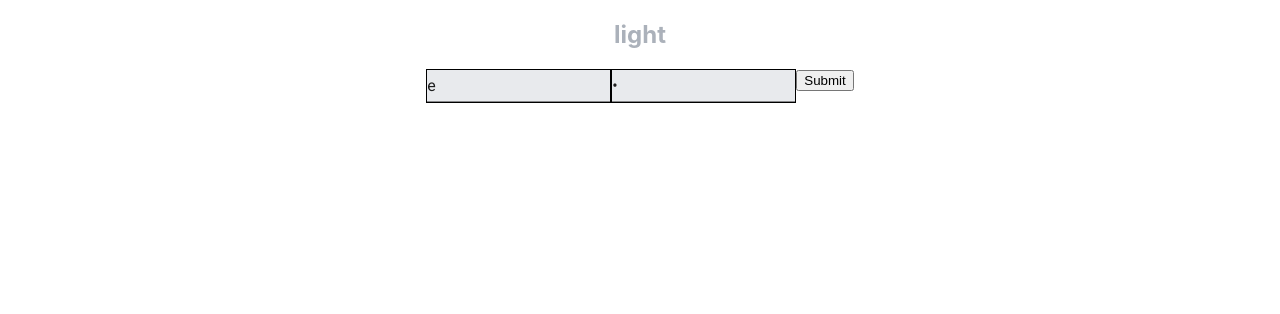
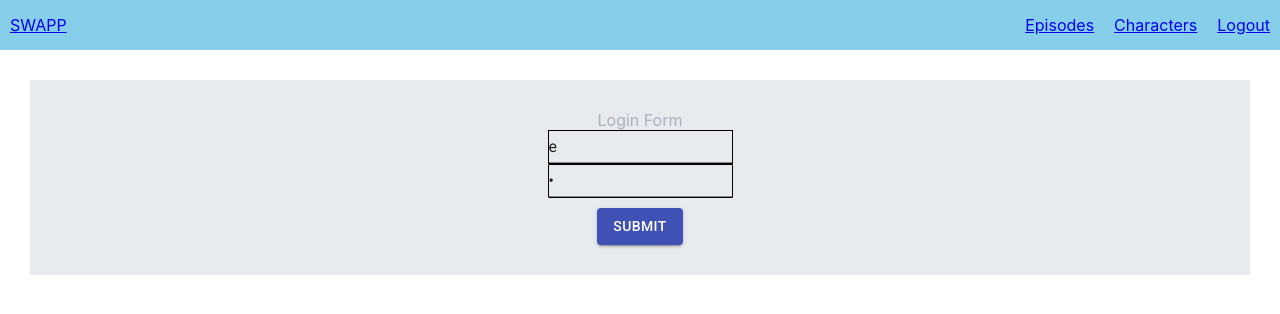
Before and after one commit to plamen1982/star-wars-react-master-class-the-project, a React (Create React App) app: page /login in a window 1280 px wide. Shown: the top 314 px of the page. Built offline with nearby package versions, Linux system fonts and the light colour scheme; the HTML template or start-up script is replaced by a standard one.

Commit message:
connect details with routing

```diff
--- a/src/App.js
+++ b/src/App.js
@@ -1,6 +1,8 @@
 import React from 'react';
 import './App.css';
 import { BrowserRouter as Router, Switch, Route } from 'react-router-dom';
+import { makeStyles } from '@material-ui/core/styles';
+
 import {
   Home,
   Login,
@@ -8,28 +10,32 @@ import {
   Starship,
   Episodes,
 } from './components/screens';
-
+import {} from './styles/commonColors';
 import {
   EpisodeDetails,
   CharacterDetails,
   StarshipDetails,
+  Header,
 } from './components/presentational';
 import ThemeContext from './contexts/ThemeContext';
 import useTheme from './hooks/useTheme';
+const useStyles = makeStyles(() => ({
+  container: {
+    display: 'flex',
+    justifyContent: 'center',
+    alignItems: 'center',
+    flexDirection: 'column',
+    alignContent: 'center',
+  },
+}));
 function App() {
-  const styles = {
-    container: {
-      display: 'flex',
-      justifyContent: 'center',
-      alignItems: 'center',
-    },
-  };
   const { currentTheme, toggleTheme } = useTheme();
-
+  const classes = useStyles();
   return (
-    <div className="App" style={styles.container}>
+    <div className="App" classes={classes.container}>
       <ThemeContext.Provider value={{ currentTheme, toggleTheme }}>
         <Router>
+          <Header classes={classes.header} />
           <Switch>
             <Route exact path="/" component={Home}></Route>
             <Route exact path="/login" component={Login}></Route>
--- a/src/components/containers/StarWarsList.js
+++ b/src/components/containers/StarWarsList.js
@@ -4,13 +4,12 @@ import { makeStyles } from '@material-ui/core/styles';
 import StarWarsCard from '../presentational/StarWarsCard';
 import * as data from '../../allFilms.json';
 
-const useStyles = makeStyles(theme => ({
+const useStyles = makeStyles(() => ({
   root: {
     display: 'flex',
     flexWrap: 'wrap',
-    justifyContent: 'center',
+    justifyContent: 'space-around',
     alignContent: 'center',
-    width: 1000,
   },
 }));
 
--- a/src/components/presentational/EpisodeDetails.js
+++ b/src/components/presentational/EpisodeDetails.js
@@ -1,6 +1,16 @@
 import React from 'react';
+import * as data from '../../allFilms.json';
+import StarWarsCard from './StarWarsCard';
 
 const EpisodeDetails = props => {
-  return <h1>EpisodesDetails</h1>;
+  const {
+    match: {
+      params: { episodeId },
+    },
+  } = props;
+  const { allFilms } = data;
+
+  const currentEpisode = allFilms.find(episode => episode.id === episodeId);
+  return <StarWarsCard data={currentEpisode} />;
 };
 export default EpisodeDetails;
--- a/src/components/presentational/Header.js
+++ b/src/components/presentational/Header.js
@@ -1,6 +1,46 @@
 import React from 'react';
+import { withRouter, NavLink } from 'react-router-dom';
 
-const Header = props => {
-  return <Header />;
+const Header = () => {
+  const styles = {
+    container: {
+      display: 'flex',
+      justifyContent: 'space-between',
+      width: '100%',
+      paddingTop: 5,
+      paddingBottom: 5,
+      backgroundColor: 'skyblue',
+      color: 'white',
+    },
+    rightHeader: {
+      display: 'flex',
+      tabs: {
+        padding: 10,
+      },
+    },
+    leftHeader: {
+      tabs: {
+        padding: 10,
+      },
+    },
+  };
+  return (
+    <div style={styles.container}>
+      <NavLink to="/" style={styles.leftHeader.tabs}>
+        SWAPP
+      </NavLink>
+      <div style={styles.rightHeader}>
+        <NavLink to="/episodes" style={styles.rightHeader.tabs}>
+          Episodes
+        </NavLink>
+        <NavLink to="/characters" style={styles.rightHeader.tabs}>
+          Characters
+        </NavLink>
+        <NavLink to="/logout" style={styles.rightHeader.tabs}>
+          Logout
+        </NavLink>
+      </div>
+    </div>
+  );
 };
-export default Header;
+export default withRouter(Header);
--- a/src/components/presentational/StarWarsCard.js
+++ b/src/components/presentational/StarWarsCard.js
@@ -4,14 +4,14 @@ import {
   Card,
   CardActions,
   CardContent,
-  CardHeader,
   Button,
   Typography,
 } from '@material-ui/core';
+import { Link } from 'react-router-dom';
 
 const useStyles = makeStyles({
   card: {
-    maxWidth: '30%',
+    maxWidth: '25%',
     margin: '1%',
   },
   title: {
@@ -22,13 +22,15 @@ const useStyles = makeStyles({
   },
 });
 
-export default function StarWarsCard({ data, styles = {} }) {
+export default function StarWarsCard({ data }) {
   const classes = useStyles();
 
   return (
     <Card className={classes.card}>
-      <CardHeader title={data.title} />
       <img src={data.imageUrl} alt="url" />
+      <div>
+        <Link to={`/episodes/${data.id}`}>{data.title}</Link>
+      </div>
       <CardContent>
         <Typography
           className={classes.title}
--- a/src/components/screens/Login.js
+++ b/src/components/screens/Login.js
@@ -1,22 +1,16 @@
 import React, { useContext, useEffect, useState } from 'react';
-import { TextField } from '@material-ui/core';
+import { TextField, Button } from '@material-ui/core';
 import ThemeContext from '../../contexts/ThemeContext';
 
-const Login = props => {
+const Login = () => {
   // const [email, setEmail] = useState('');
   // const [password, setPassword] = useState('');
   const { currentTheme } = useContext(ThemeContext);
   const { theme } = currentTheme;
-  const { name, colors } = theme;
+  const { colors } = theme;
   const [values, setValues] = useState({ email: 'e', password: 'p' });
 
   useEffect(() => {}, [theme]);
-
-  const inputStyles = {
-    borderWidth: 1,
-    borderStyle: 'solid',
-  };
-  const { borderStyle, borderWidth } = inputStyles;
 
   const handleChange = ({ target: { name, value } }) => {
     setValues(oldValues => ({
@@ -30,9 +24,26 @@ const Login = props => {
     //TODO make a validation
   };
 
+  const styles = {
+    display: 'flex',
+    justifyContent: 'center',
+    alignItems: 'center',
+    flexDirection: 'column',
+    backgroundColor: colors.backgroundColor,
+    padding: 30,
+    margin: 30,
+  };
+
+  const inputStyles = {
+    borderWidth: 1,
+    borderStyle: 'solid',
+    borderRadius: 1,
+    marginBottom: 10,
+  };
+  const { borderStyle, borderWidth, borderRadius, marginBottom } = inputStyles;
   return (
-    <form onSubmit={handleSubmit}>
-      <h2 style={{ color: colors.color }}>{name}</h2>
+    <form style={styles} onSubmit={handleSubmit}>
+      <div style={{ color: colors.color }}>Login Form</div>
       <TextField
         name="email"
         onChange={handleChange}
@@ -52,9 +63,13 @@ const Login = props => {
           backgroundColor: colors.backgroundColor,
           borderWidth,
           borderStyle,
+          borderRadius,
+          marginBottom,
         }}
       />
-      <button>Submit</button>
+      <Button variant="contained" color="primary">
+        Submit
+      </Button>
     </form>
   );
 };
```
